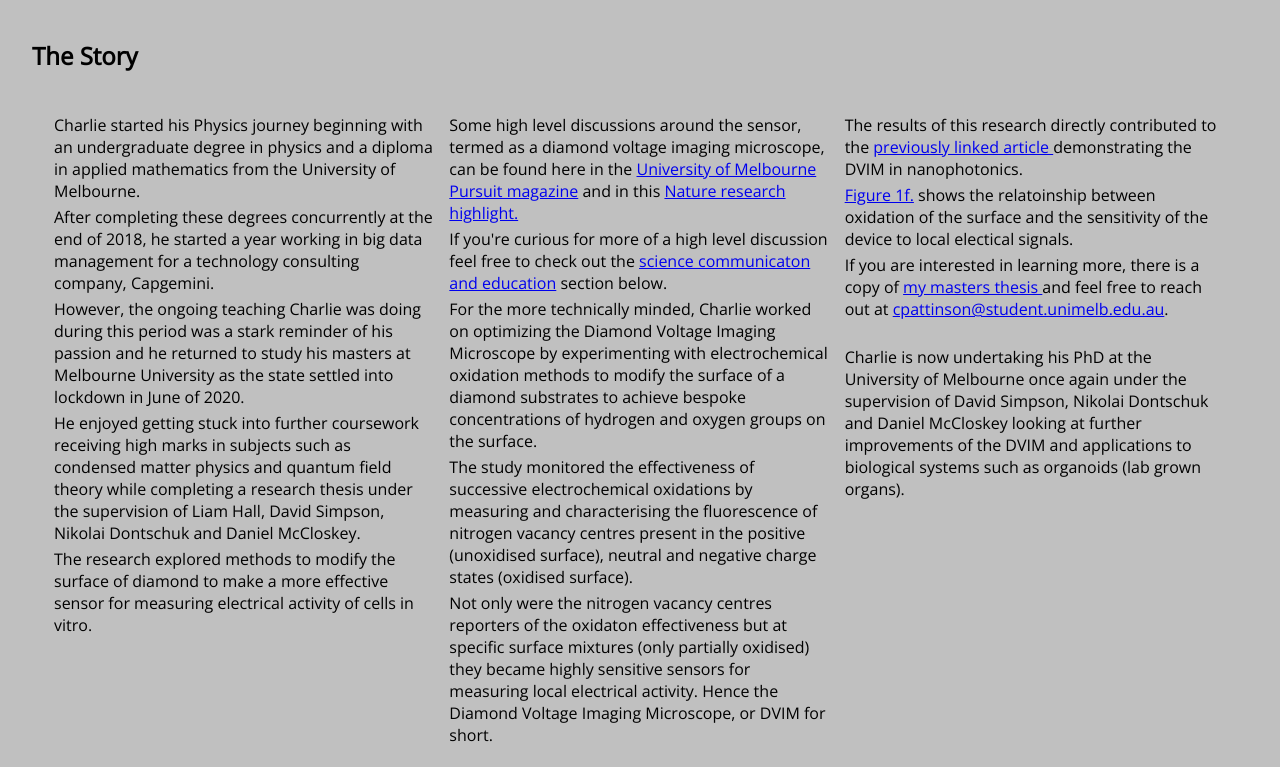
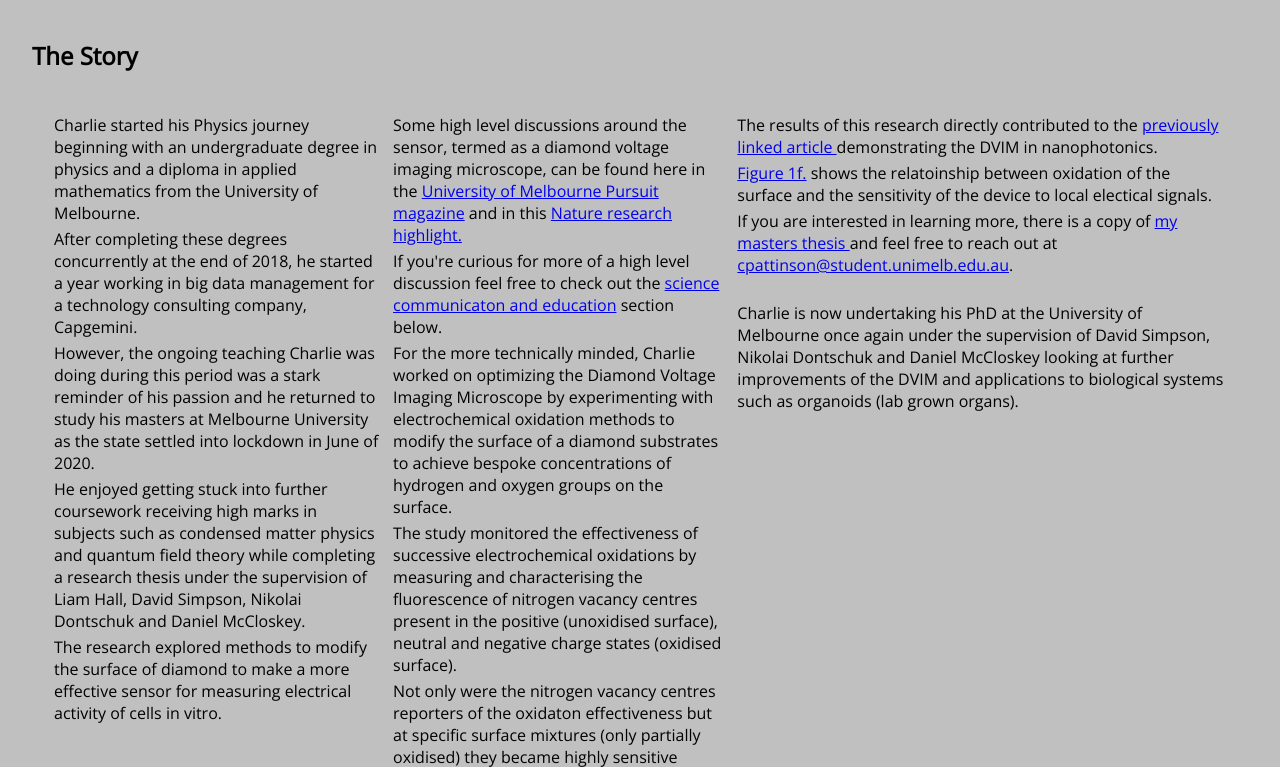
Before and after one commit to CharliePattinson/CharliePattinson.github.io, a plain HTML site: page Physics/index.html in a window 1280 px wide. Shown: the part 308-1075 px from the top of the page. Drawn offline with nearby package versions, Linux system fonts and the light colour scheme.

Commit message:
trying again

```diff
--- a/Physics/style.css
+++ b/Physics/style.css
@@ -176,7 +176,7 @@ div.desc {
 .grid_container {
   display: grid;
   grid-gap: 10px;
-  grid-template-columns: repeat(auto-fit, minmax(200px, 1fr));
+  grid-template-columns: auto auto auto;
   font-family: 'Open Sans';
   background-color: #C0C0C0;
   padding: 20px
```
Also changed, not shown: Physics/backstop.html (indentation only).
